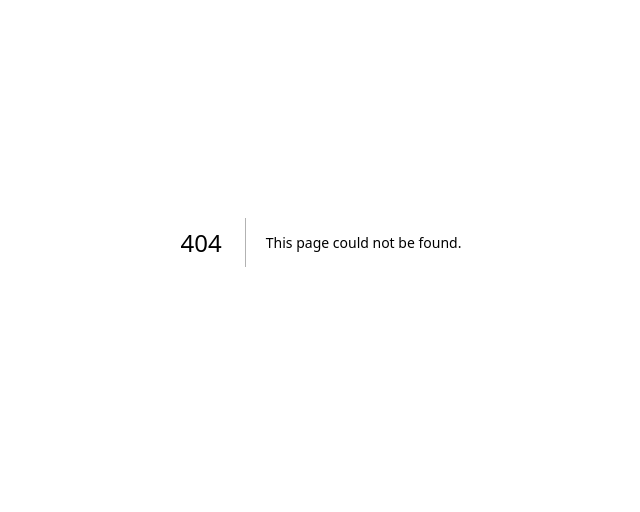
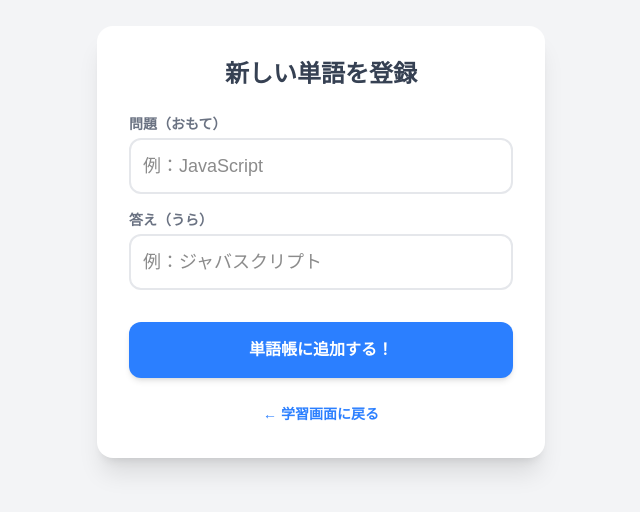
Before and after one commit to 0205sone/my-drill-app, a Next.js app: page /new in a window 1280 px wide. Before the commit this address had no page. Shown: the part 158-670 px from the top of the page, without its empty margins (319-959 px from the left). Built offline with nearby package versions, Linux system fonts and the light colour scheme.

Commit message:
Initial commit

```diff
--- a/app/layout.tsx
+++ b/app/layout.tsx
@@ -1,33 +1,19 @@
-import type { Metadata } from "next";
-import { Geist, Geist_Mono } from "next/font/google";
+// app/layout.tsx
 import "./globals.css";
 
-const geistSans = Geist({
-  variable: "--font-geist-sans",
-  subsets: ["latin"],
-});
-
-const geistMono = Geist_Mono({
-  variable: "--font-geist-mono",
-  subsets: ["latin"],
-});
-
-export const metadata: Metadata = {
-  title: "Create Next App",
-  description: "Generated by create next app",
+export const metadata = {
+  title: "単語帳アプリ",
+  description: "オリジナルの単語帳アプリ",
 };
 
 export default function RootLayout({
   children,
-}: Readonly<{
+}: {
   children: React.ReactNode;
-}>) {
+}) {
   return (
-    <html
-      lang="en"
-      className={`${geistSans.variable} ${geistMono.variable} h-full antialiased`}
-    >
-      <body className="min-h-full flex flex-col">{children}</body>
+    <html lang="ja">
+      <body>{children}</body>
     </html>
   );
 }
--- /dev/null
+++ b/app/new/page.tsx
@@ -0,0 +1,108 @@
+'use client';
+import { useState } from 'react';
+import { createClient } from '../utils/supabase/client';
+
+export default function NewCard() {
+  // 入力された文字を保存しておく箱（ステート）
+  const [question, setQuestion] = useState('');
+  const [answer, setAnswer] = useState('');
+  const [isSubmitting, setIsSubmitting] = useState(false);
+
+  const supabase = createClient();
+
+  // 「登録する」ボタンを押したときの処理
+  const handleSubmit = async (e: React.FormEvent) => {
+    e.preventDefault(); // ボタンを押した時に画面がリロードされるのを防ぐ
+
+    // どっちかが空っぽならストップ
+    if (!question || !answer) {
+      alert('問題と答えを両方入力してね！');
+      return;
+    }
+
+    setIsSubmitting(true); // 連打防止のために「送信中」状態にする
+
+    // 1. 保存先の「単語帳（deck）」を探す（今回はテスト単語帳のIDを取得）
+    const { data: deck } = await supabase.from('decks').select('id').limit(1).single();
+
+    if (!deck) {
+      alert('単語帳が見つかりません！先に単語帳を作る必要があります。');
+      setIsSubmitting(false);
+      return;
+    }
+
+    // 2. データベースの cards テーブルに単語を保存！
+    const { error } = await supabase.from('cards').insert({
+      deck_id: deck.id,
+      question: question,
+      answer: answer,
+    });
+
+    if (error) {
+      alert('保存に失敗しました...');
+      console.error(error);
+    } else {
+      alert(`「${question}」を登録しました！✨`);
+      // 次の単語をすぐ登録できるように、入力欄を空っぽに戻す
+      setQuestion('');
+      setAnswer('');
+    }
+
+    setIsSubmitting(false); // 「送信中」状態を解除
+  };
+
+  return (
+    <div className="min-h-screen bg-gray-100 flex flex-col items-center justify-center p-4">
+      <div className="w-full max-w-md bg-white rounded-2xl shadow-xl p-8">
+        <h1 className="text-2xl font-bold mb-6 text-gray-700 text-center">新しい単語を登録</h1>
+
+        {/* 登録フォーム */}
+        <form onSubmit={handleSubmit} className="flex flex-col gap-4">
+
+          {/* 問題の入力欄 */}
+          <div>
+            <label className="block text-sm font-bold text-gray-500 mb-1">問題（おもて）</label>
+            <input
+              type="text"
+              value={question}
+              onChange={(e) => setQuestion(e.target.value)}
+              placeholder="例：JavaScript"
+              className="w-full border-2 border-gray-200 rounded-xl p-3 text-lg focus:outline-none focus:border-blue-500 transition-colors"
+            />
+          </div>
+
+          {/* 答えの入力欄 */}
+          <div>
+            <label className="block text-sm font-bold text-gray-500 mb-1">答え（うら）</label>
+            <input
+              type="text"
+              value={answer}
+              onChange={(e) => setAnswer(e.target.value)}
+              placeholder="例：ジャバスクリプト"
+              className="w-full border-2 border-gray-200 rounded-xl p-3 text-lg focus:outline-none focus:border-blue-500 transition-colors"
+            />
+          </div>
+
+          {/* 登録ボタン */}
+          <button
+            type="submit"
+            disabled={isSubmitting}
+            className={`mt-4 w-full text-white font-bold py-4 rounded-xl shadow-md transition-all ${
+              isSubmitting ? 'bg-gray-400 cursor-not-allowed' : 'bg-blue-500 hover:bg-blue-600 active:scale-95'
+            }`}
+          >
+            {isSubmitting ? '登録中...' : '単語帳に追加する！'}
+          </button>
+        </form>
+
+        {/* メイン画面に戻るリンク */}
+        <div className="mt-6 text-center">
+          <a href="/" className="text-blue-500 hover:underline text-sm font-bold">
+            ← 学習画面に戻る
+          </a>
+        </div>
+
+      </div>
+    </div>
+  );
+}
--- /dev/null
+++ b/app/utils/supabase/client.ts
@@ -0,0 +1,8 @@
+import { createBrowserClient } from '@supabase/ssr'
+
+export function createClient() {
+  return createBrowserClient(
+    "https://qsflaawvuhnnduwlugrk.supabase.co", // ← コンソールに表示されていたあなたの本物のURL！
+    "sb_publishable_Cbvtyi0Xhka7fjrj_tnx-w_QLU1xNY2" // ← あなたが最初に見つけていた本物の新しい鍵！
+  )
+}
```
Also changed, not shown: app/page.tsx (+120 -57 lines).
